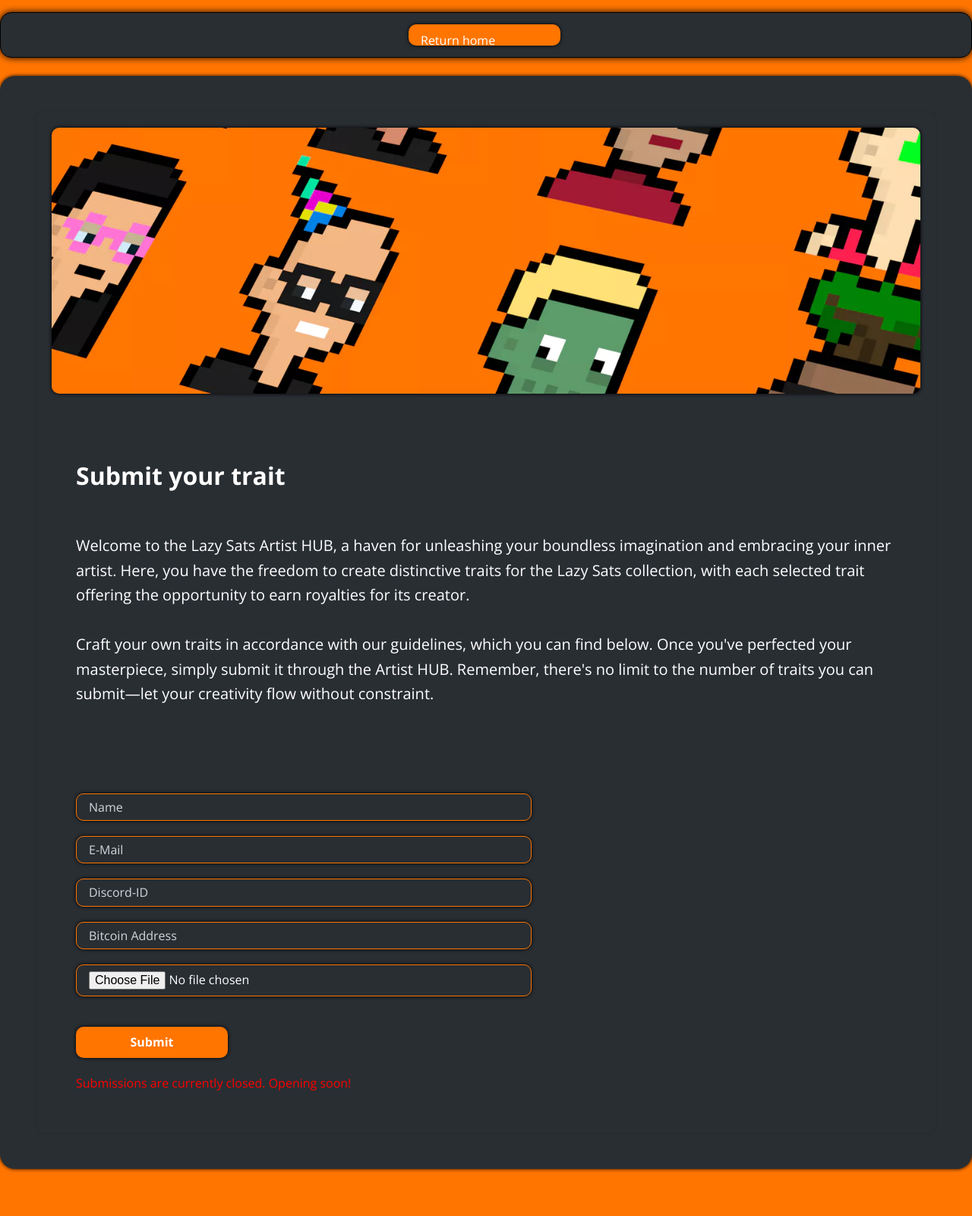
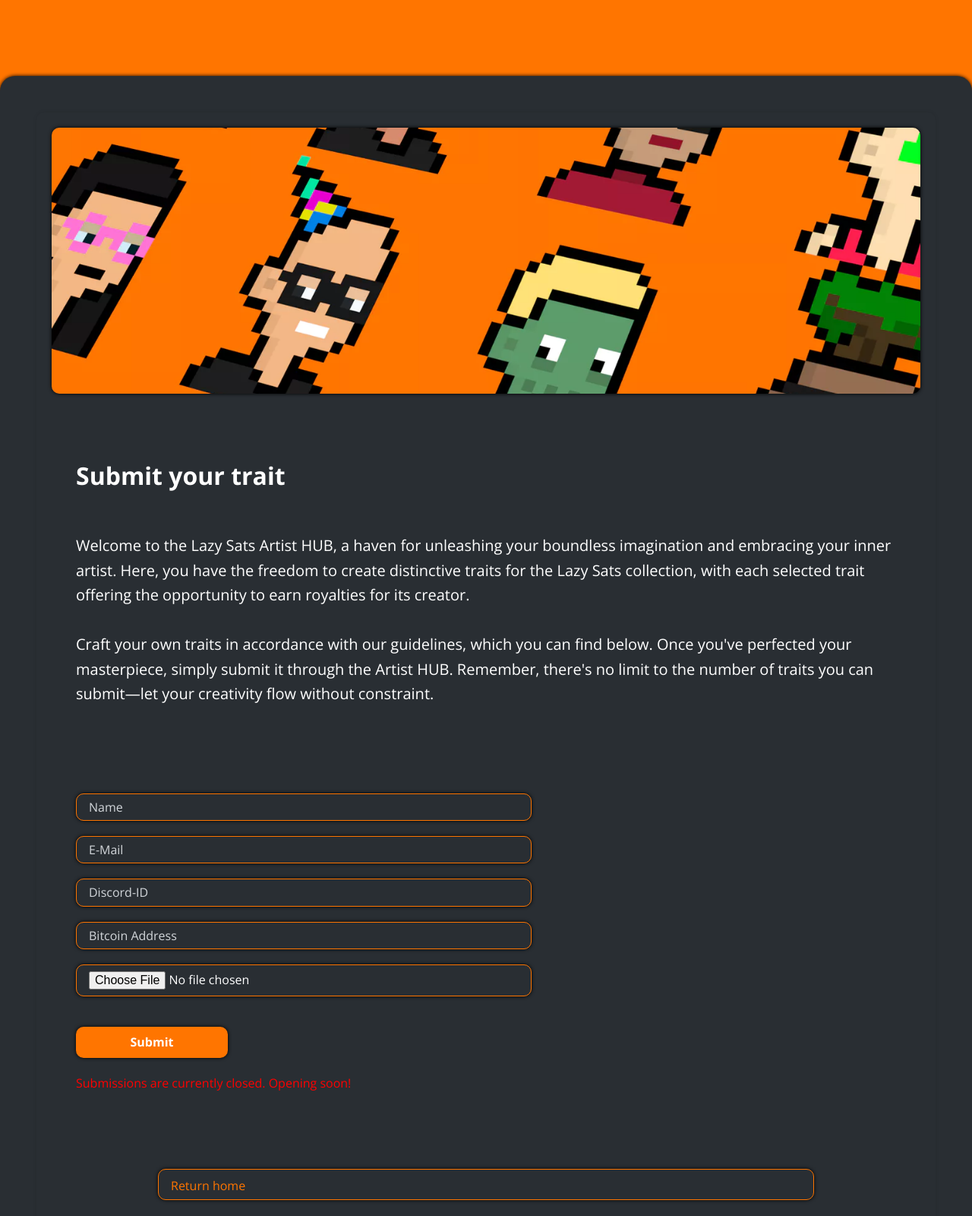
Before and after one commit to opepen/Lazy-Sats-React, a React app: page /submit in a window 1280 px wide. Shown: the top 1600 px of the page at 76% size. Built offline with nearby package versions, Linux system fonts and the light colour scheme; a web font is replaced by a local one.

Commit message:
Commit from TeleportHQ

```diff
--- a/src/views/submit.css
+++ b/src/views/submit.css
@@ -6,60 +6,6 @@
   align-items: center;
   flex-direction: column;
   background-color: #ff7500;
-}
-.submit-header {
-  top: 0px;
-  left: auto;
-  right: auto;
-  width: 100%;
-  bottom: auto;
-  display: flex;
-  z-index: 3;
-  position: fixed;
-  max-width: 1540px;
-  padding-left: 0px;
-  padding-right: 0px;
-  justify-content: center;
-}
-.submit-nav {
-  flex: 0 0 auto;
-  color: var(--dl-color-secondary-600);
-  width: 100%;
-  height: 60px;
-  display: flex;
-  flex-wrap: wrap;
-  box-shadow: 0px 0px 10px 0px #000000;
-  margin-top: var(--dl-space-space-unit);
-  align-items: center;
-  padding-top: var(--dl-space-space-halfunit);
-  border-color: #000000;
-  border-width: 1px;
-  padding-left: 20px;
-  border-radius: 15px;
-  padding-right: var(--dl-space-space-unitandahalfunit);
-  flex-direction: row;
-  padding-bottom: var(--dl-space-space-halfunit);
-  backdrop-filter: saturate(200%) blur(30px);
-  justify-content: center;
-  background-color: #292e33;
-}
-.submit-navlink {
-  color: rgb(255, 255, 255);
-  width: 200px;
-  height: 28px;
-  box-shadow: rgb(0, 0, 0) 0px 0px 5px 0px;
-  font-style: normal;
-  transition: 0.3s;
-  font-weight: 400;
-  border-width: 0px;
-  border-radius: 10px;
-  text-decoration: none;
-  background-color: rgb(255, 117, 0);
-}
-.submit-navlink:hover {
-  color: #ff7500;
-  box-shadow: 0px 0px 10px 0px #ff7500;
-  background-color: transparent;
 }
 .submit-hero {
   width: 100%;
@@ -217,6 +163,27 @@
   color: #ff0000;
   margin-top: 20px;
 }
+.submit-navlink {
+  color: rgb(255, 117, 0);
+  width: 80%;
+  height: 41px;
+  align-self: center;
+  box-shadow: rgb(0, 0, 0) 0px 0px 5px 0px;
+  font-style: normal;
+  margin-top: 100px;
+  transition: 0.3s;
+  font-weight: 400;
+  border-color: #ff7500;
+  border-width: 1px;
+  border-radius: 10px;
+  text-decoration: none;
+  background-color: rgb(41, 46, 51);
+}
+.submit-navlink:hover {
+  color: #ff7500;
+  box-shadow: 0px 0px 10px 0px #ff7500;
+  background-color: transparent;
+}
 .submit-submit-mobile {
   width: 100%;
   display: none;
@@ -338,6 +305,27 @@
   color: #ff0000;
   margin-top: 20px;
 }
+.submit-navlink1 {
+  color: rgb(255, 117, 0);
+  width: 80%;
+  height: 41px;
+  align-self: center;
+  box-shadow: rgb(0, 0, 0) 0px 0px 5px 0px;
+  font-style: normal;
+  margin-top: 100px;
+  transition: 0.3s;
+  font-weight: 400;
+  border-color: #ff7500;
+  border-width: 1px;
+  border-radius: 10px;
+  text-decoration: none;
+  background-color: rgb(41, 46, 51);
+}
+.submit-navlink1:hover {
+  color: #ff7500;
+  box-shadow: 0px 0px 10px 0px #ff7500;
+  background-color: transparent;
+}
 .submit-social-bar {
   width: 100%;
   display: flex;
@@ -356,9 +344,6 @@
   text-decoration: none;
 }
 @media(max-width: 991px) {
-  .submit-nav {
-    max-width: 960px;
-  }
   .submit-submit-desktop {
     flex-direction: column;
     justify-content: space-between;
--- a/src/views/submit.js
+++ b/src/views/submit.js
@@ -12,13 +12,6 @@ const Submit = (props) => {
         <title>Lazy Sats - Artist HUB</title>
         <meta property="og:title" content="Lazy Sats - Artist HUB" />
       </Helmet>
-      <div data-role="Header" className="submit-header">
-        <nav className="submit-nav">
-          <Link to="/" name="submit-trait" className="submit-navlink button">
-            Return home
-          </Link>
-        </nav>
-      </div>
       <div className="submit-hero">
         <div className="submit-container1">
           <div className="submit-submit-desktop">
@@ -103,6 +96,13 @@ const Submit = (props) => {
               <span className="submit-text06">
                 Submissions are currently closed. Opening soon!
               </span>
+              <Link
+                to="/"
+                name="submit-trait"
+                className="submit-navlink button"
+              >
+                Return home
+              </Link>
             </div>
           </div>
           <div className="submit-submit-mobile">
@@ -191,6 +191,9 @@ const Submit = (props) => {
                 </span>
               </form>
             </div>
+            <Link to="/" name="submit-trait" className="submit-navlink1 button">
+              Return home
+            </Link>
           </div>
         </div>
       </div>
```
